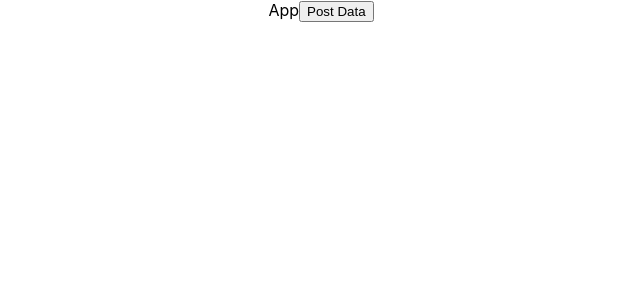
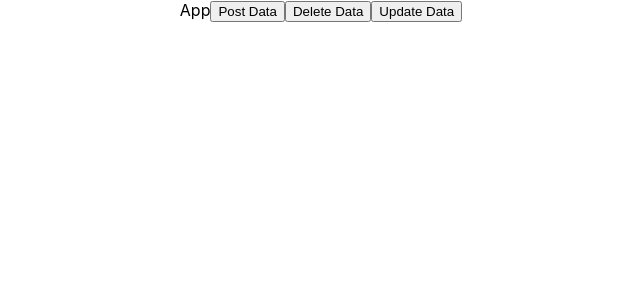
Before and after one commit to iamme24cl/invoices-frontend, a React (Create React App) app: page / in a window 1280 px wide. Shown: the top 300 px of the page, without its empty margins (319-959 px from the left). Built offline with nearby package versions, Linux system fonts and the light colour scheme; no server answers.

Commit message:
tested updating and deletting invoices

```diff
--- a/src/App.js
+++ b/src/App.js
@@ -48,6 +48,53 @@ class App extends React.Component {
 
   }
 
+  handleUpdate = () => {
+    const UpdateData = {
+      payment_due: "2021-08-19",
+      description: "New Brand",
+      payment_terms: 1,
+      status: "Paid",
+      client_name: "Jensen Huang",
+      client_email: "jensenh@mail.com",
+      client_address: "106 Kendell Street, Sharrington, NR24 5WQ, United Kingdom",
+      items_attributes: [
+        {
+          name: "Brand Guidelines",
+          price: 2000.00,
+          quantity: 2
+        }
+      ]
+    }
+
+    fetch('http://localhost:3000/api/v1/accounts/1/invoices/1', {
+      method: 'PATCH',
+      headers: {
+        'Content-Type': 'application/json',
+      },
+      body: JSON.stringify(UpdateData),
+    })
+    .then(response => response.json())
+    .then(dataObj => {
+      console.log('Success:', dataObj)
+    })
+    .catch((error) => {
+      console.log('Error:', error);
+    });
+
+  }
+
+  handleDelete = () => {
+    fetch('http://localhost:3000/api/v1/accounts/1/invoices/2', {
+      method: 'DELETE',
+      headers: {
+        'Content-Type': 'application/json'
+      },
+      body: null
+    })
+    .then(response => response.json())
+    .then(data => alert(data.message));
+  }
+
 
 
   render () {
@@ -55,6 +102,8 @@ class App extends React.Component {
       <div className="App">
        App
        <button onClick={this.handleOnClick}>Post Data</button>
+       <button onClick={this.handleDelete}>Delete Data</button>
+       <button onClick={this.handleUpdate}>Update Data</button>
       </div>
     );
   }
```
